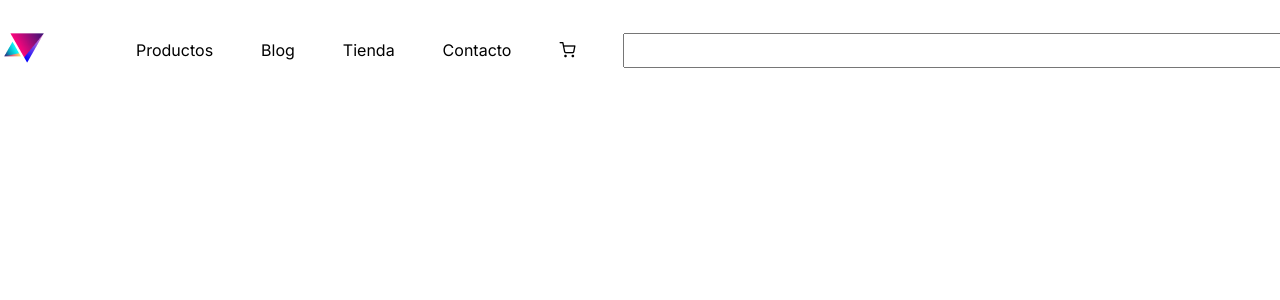
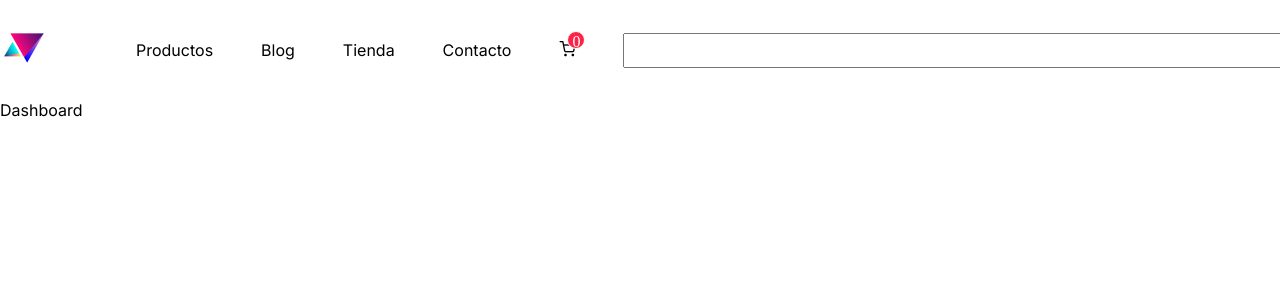
Before and after one commit to anthonysa0813/proyecto-final-dojopy-abril2022, a React (Vite) app: page /dashboard-admin in a window 1280 px wide. Shown: the top 300 px of the page. Built offline with nearby package versions, Linux system fonts and the light colour scheme.

Commit message:
first page about ecommerce-app

```diff
--- a/package.json
+++ b/package.json
@@ -12,6 +12,7 @@
     "react": "^17.0.2",
     "react-dom": "^17.0.2",
     "react-router-dom": "^6.3.0",
+    "simple-rating-stars": "^1.6.0",
     "styled-components": "^5.3.5"
   },
   "devDependencies": {
--- a/src/App.jsx
+++ b/src/App.jsx
@@ -8,17 +8,22 @@ import { BrowserRouter, Routes, Route } from "react-router-dom";
 import Inicio from "./components/pages/Inicio";
 import ProductPage from "./components/pages/ProductPage";
 import ProductDetails from "./components/pages/ProductDetails";
+import ProductProvider from "./context/ProductContext";
+import Dashboard from "./components/pages/Dashboard";
 
 const App = () => {
   return (
+    <ProductProvider>
       <BrowserRouter>
         <Header />
         <Routes>
           <Route path="/" element={<Inicio />} />
           <Route path="/products" element={<ProductPage />} />
           <Route path="/products/:id" element={<ProductDetails />} />
+          <Route path="/dashboard-admin" element={<Dashboard />} />
         </Routes>
       </BrowserRouter>
+    </ProductProvider>
   );
 };
 
--- /dev/null
+++ b/src/components/atomics/CardProduct.jsx
@@ -0,0 +1,51 @@
+import React, { useState, useContext } from "react";
+import {
+  formatPrice,
+  formatPriceWithDiscount,
+} from "../../helpers/formateoPrecio";
+import { Card } from "../../styles/products";
+import Stars from "simple-rating-stars";
+import { ButtonFill, ButtonUnFill } from "../../styles/buttonsStyle";
+import { ProductoContext } from "../../context/ProductContext";
+
+const CardProduct = ({ product }) => {
+  const { productArr, setproductArr } = useContext(ProductoContext);
+
+  const [stars, setStars] = useState(3);
+  const [outOf, setOutOf] = useState(5);
+
+  const addProduct = (producto) => {
+    setproductArr([...productArr, producto]);
+  };
+
+  return (
+    <Card className="">
+      <div className="cardImage ">
+        <img src={product.image} alt="" />
+      </div>
+      <div className="descriptions">
+        <h4>{product.title}</h4>
+        <div className="pricesScore">
+          <span>{formatPrice(product.price)}</span>
+          <span>{formatPriceWithDiscount(product.price)}</span>
+          <Stars
+            stars={stars}
+            outOf={outOf}
+            full={"#f6fa2b"}
+            empty={"#E1F1FF"}
+            stroke={"#b6d7f9"}
+          />
+        </div>
+        <p>{product.description}</p>
+      </div>
+      <div className="cardActions ">
+        <ButtonFill onClick={() => addProduct(product)}>
+          Agregar al carrito
+        </ButtonFill>
+        <ButtonUnFill>Comprar ahora</ButtonUnFill>
+      </div>
+    </Card>
+  );
+};
+
+export default CardProduct;
--- a/src/components/molecules/Header.jsx
+++ b/src/components/molecules/Header.jsx
@@ -1,8 +1,11 @@
-import React from "react";
+import React, { useContext } from "react";
 import { HeaderContainer } from "../../styles/headerStyle";
 import logo from "../../images/logo.png";
+import { ProductoContext } from "../../context/ProductContext";
 
 const Header = () => {
+  const { productArr } = useContext(ProductoContext);
+
   return (
     <HeaderContainer className="">
       <div className="wrapper ">
@@ -17,7 +20,13 @@ const Header = () => {
               <li>Tienda</li>
               <li>Contacto</li>
             </ul>
-            <i className="icon-shopping-cart"></i>
+            <div className="cartContainer ">
+              <i className="icon-shopping-cart ">
+                <span className="cartCircle">
+                  <p>{productArr.length}</p>
+                </span>
+              </i>
+            </div>
           </nav>
           <form className="">
             <input type="text" />
--- /dev/null
+++ b/src/components/pages/Dashboard.jsx
@@ -0,0 +1,7 @@
+import React from "react";
+
+const Dashboard = () => {
+  return <div>Dashboard</div>;
+};
+
+export default Dashboard;
--- a/src/components/pages/Products.jsx
+++ b/src/components/pages/Products.jsx
@@ -1,9 +1,34 @@
-import React from "react";
-// import { collection, doc, setDoc, getDoc } from "firebase/firestore";
-// import { db } from "../../firebase";
+import React, { useEffect, useState } from "react";
+import { collection, onSnapshot } from "firebase/firestore";
+import { db } from "../../firebase";
+import { ProductsContainer } from "../../styles/products";
+import CardProduct from "../atomics/CardProduct";
 
 const Products = () => {
-  return <div>Products</div>;
+  const [products, setProducts] = useState([]);
+
+  useEffect(() => {
+    onSnapshot(collection(db, "products"), (documento) => {
+      const documentsFilter = documento.docs.map((d) => {
+        return { ...d.data(), id: d.id };
+      });
+      setProducts(documentsFilter);
+    });
+  }, []);
+
+  return (
+    <ProductsContainer>
+      <div className="wrapper">
+        <div className="productsContent">
+          <h3>Ofertas del día</h3>
+
+          {products.map((product) => {
+            return <CardProduct product={product}>{product.title}</CardProduct>;
+          })}
+        </div>
+      </div>
+    </ProductsContainer>
+  );
 };
 
 export default Products;
--- /dev/null
+++ b/src/context/ProductContext.jsx
@@ -0,0 +1,14 @@
+import React, { createContext, useState } from "react";
+
+export const ProductoContext = createContext();
+
+const ProductProvider = ({ children }) => {
+  const [productArr, setproductArr] = useState([]);
+  return (
+    <ProductoContext.Provider value={{ productArr, setproductArr }}>
+      {children}
+    </ProductoContext.Provider>
+  );
+};
+
+export default ProductProvider;
--- a/src/firebase.js
+++ b/src/firebase.js
@@ -16,6 +16,6 @@ const firebaseConfig = {
 
 // Initialize Firebase
 const app = initializeApp(firebaseConfig);
-const db = getFirestore(app);
+const db = getFirestore();
 
 export { db };
--- /dev/null
+++ b/src/helpers/formateoPrecio.js
@@ -0,0 +1,15 @@
+export const formatPrice = (cantidad) => {
+  return Number(cantidad).toLocaleString("en-US", {
+    style: "currency",
+    currency: "USD",
+  });
+};
+
+export const formatPriceWithDiscount = (cantidad, discount) => {
+  const price = cantidad * 1.1;
+
+  return Number(price).toLocaleString("en-US", {
+    style: "currency",
+    currency: "USD",
+  });
+};
--- /dev/null
+++ b/src/styles/buttonsStyle.js
@@ -0,0 +1,21 @@
+import styled from "styled-components";
+
+export const ButtonFill = styled.button`
+  width: 100%;
+  display: block;
+  padding: 8px 42px;
+  background-color: var(--color-primary);
+  color: var(--color-white);
+  border: none;
+  outline: none;
+`;
+
+export const ButtonUnFill = styled.button`
+  width: 100%;
+  display: block;
+  padding: 8px 42px;
+  color: var(--color-primary);
+  background-color: var(--color-white);
+  border: 1px solid var(--color-primary);
+  outline: none;
+`;
--- a/src/styles/headerStyle.js
+++ b/src/styles/headerStyle.js
@@ -2,6 +2,9 @@ import styled from "styled-components";
 
 export const HeaderContainer = styled.header`
   padding-block: 24px;
+  position: sticky;
+  top: 0;
+  background-color: var(--color-white);
   & .menu {
     column-gap: 3rem;
     display: flex;
@@ -33,4 +36,23 @@ export const HeaderContainer = styled.header`
     background-color: var(--color-primary);
     color: var(--color-white);
   }
+  & .icon-shopping-cart {
+    position: relative;
+  }
+  & .cartCircle {
+    position: absolute;
+    top: -10px;
+    right: -10px;
+    display: flex;
+    justify-content: center;
+    align-items: center;
+
+    background-color: #fb2448;
+    color: white;
+    border: 1px solid #ffffff;
+    border-radius: 60px;
+    padding: 2px;
+    width: 12px;
+    height: 12px;
+  }
 `;
--- /dev/null
+++ b/src/styles/products.js
@@ -0,0 +1,25 @@
+import styled from "styled-components";
+
+export const ProductsContainer = styled.div``;
+
+export const Card = styled.div`
+  display: grid;
+  grid-template-columns: 350px 1fr auto;
+  column-gap: 1.5rem;
+  & .cardImage img {
+    width: 100%;
+    object-fit: cover;
+  }
+  & .pricesScore {
+    display: flex;
+    gap: 0.5rem;
+    align-items: center;
+  }
+  & .cardActions {
+    display: flex;
+    align-items: center;
+    flex-direction: column;
+    justify-content: center;
+    row-gap: 1.5rem;
+  }
+`;
```
Also changed, not shown: 1 other file (tests, documents, lock files or other folders). Lines whose indentation alone changed are shown as unchanged.
